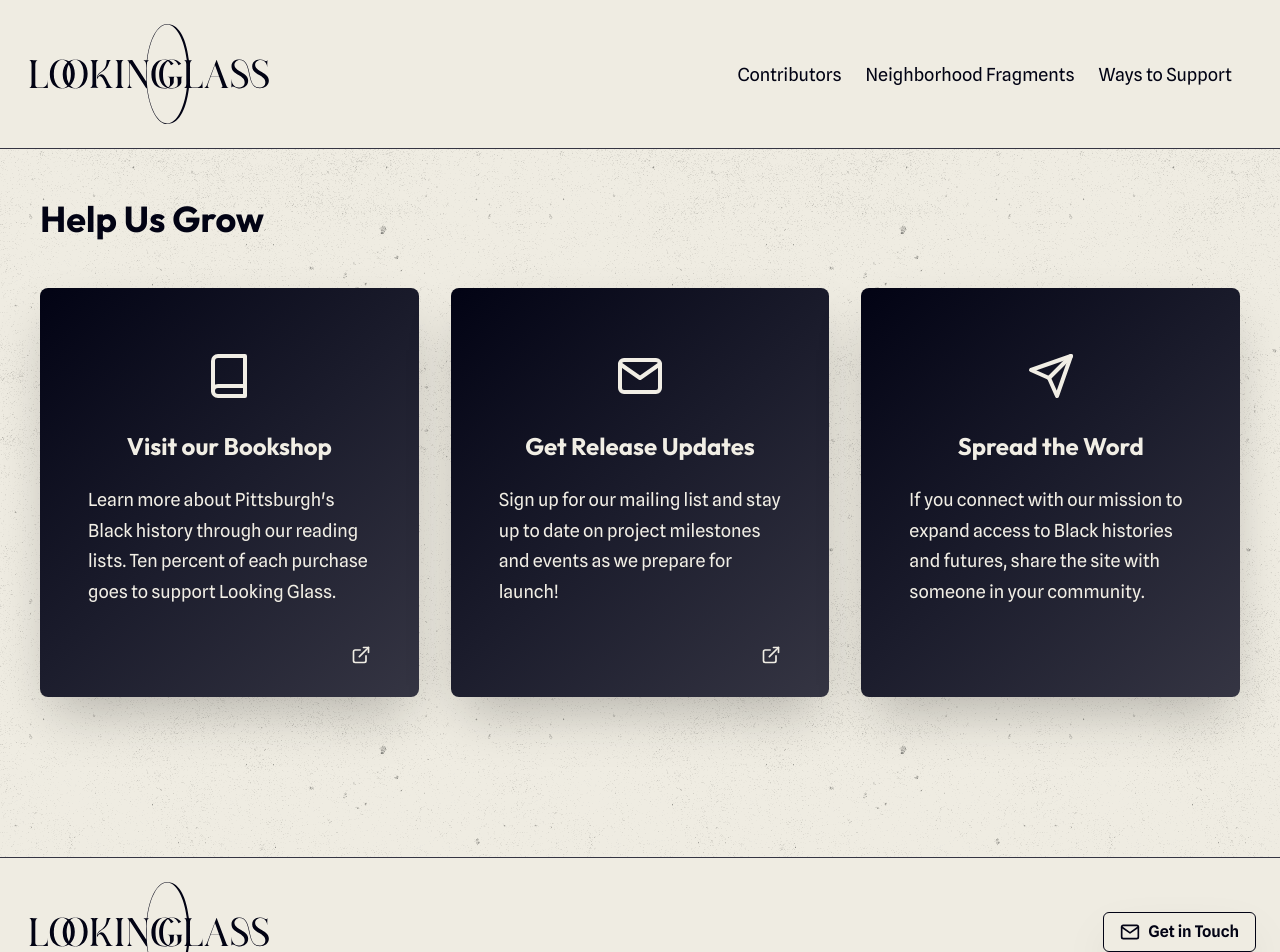
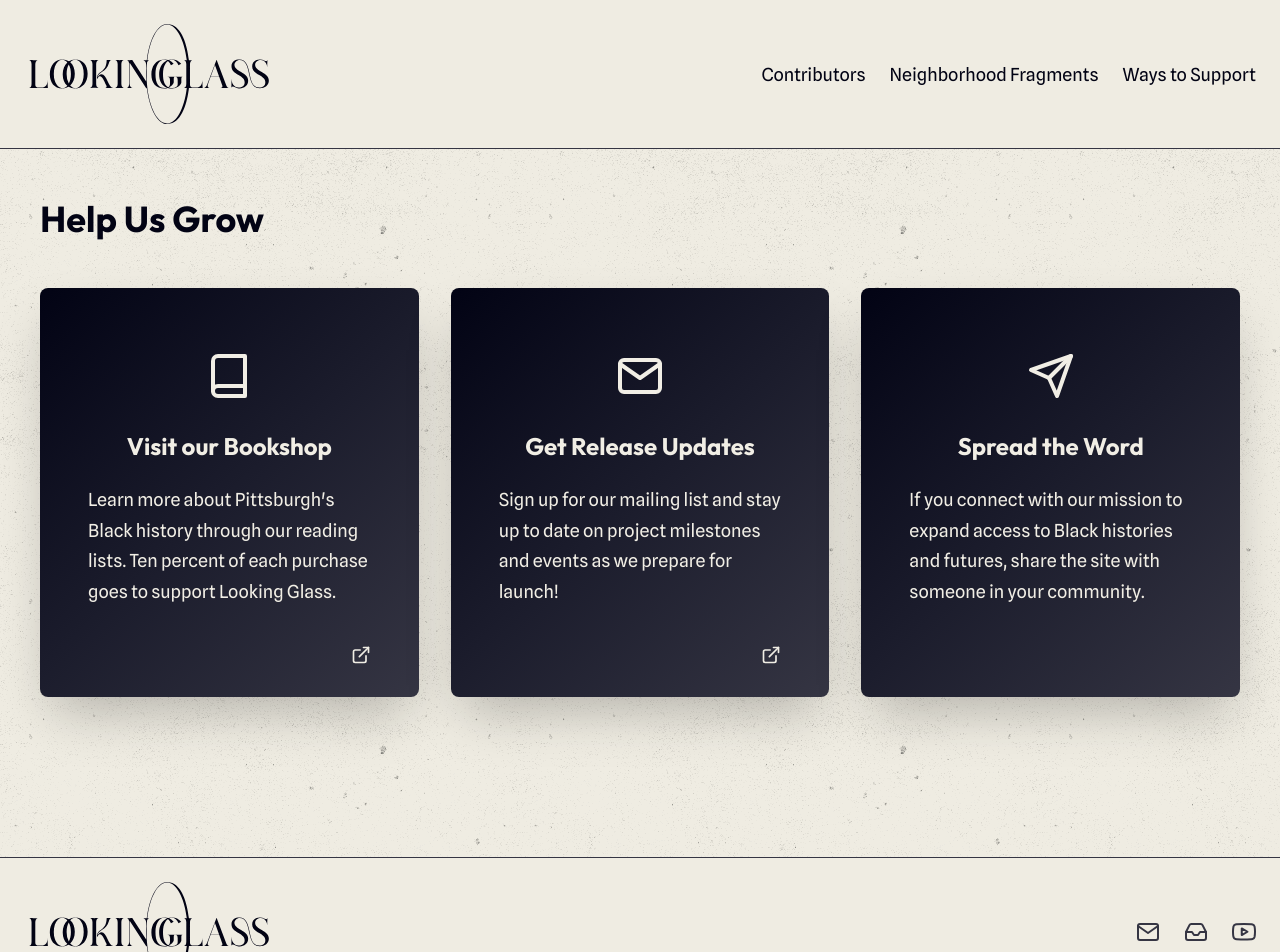
Before and after one commit to lookingglasspgh/lg-site-v1, a Next.js app: page /support in a window 1280 px wide. Shown: the top 952 px of the page. Built offline with nearby package versions, Linux system fonts and the light colour scheme.

Commit message:
feat: social links in footer

```diff
--- a/package.json
+++ b/package.json
@@ -14,7 +14,7 @@
     "@emotion/react": "^11.11.0",
     "@emotion/styled": "^11.11.0",
     "framer-motion": "^10.12.8",
-    "next": "13.4.1",
+    "next": "13.5",
     "prop-types": "^15.8.1",
     "react": "18.2.0",
     "react-device-detect": "^2.2.3",
--- a/src/components/common/ContactButton/ContactButton.jsx
+++ b/src/components/common/ContactButton/ContactButton.jsx
@@ -21,9 +21,9 @@ const ContactButton = ({ isFooterButton, ...restProps }) => {
 
   const getButtonStyles = () => (
     {
-      borderColor: isFooterButton ? 'black.500' : 'ivory.400',
-      color: isFooterButton ? 'black.500' : 'ivory.400',
-      hoverBackground: isFooterButton ? 'ivory.600' : 'black.400',
+      borderColor: isFooterButton ? '' : 'ivory.400',
+      color: isFooterButton ? 'black.300' : 'ivory.400',
+      hoverBackground: isFooterButton ? '' : 'black.400',
     }
   );
 
@@ -46,20 +46,24 @@ const ContactButton = ({ isFooterButton, ...restProps }) => {
       color="ivory.400"
     >
       <Button
-        variant="outline"
+        variant={isFooterButton ? 'ghost' : 'outline'}
         color={getButtonStyles().color}
         borderColor={getButtonStyles().borderColor}
         onClick={onButtonClick}
         _hover={{ background: getButtonStyles().hoverBackground }}
+        minWidth="unset"
+        alt={common.footer.CONTACT_ALT}
         {...restProps}
       >
-        <Mail size={20} />
+        <Mail size={24} />
+        { !isFooterButton && (
         <Text
           color={getButtonStyles().color}
           ml="0.5rem"
         >
           {common.CONTACT}
         </Text>
+        )}
       </Button>
     </Tooltip>
   );
--- a/src/components/common/Footer/Footer.jsx
+++ b/src/components/common/Footer/Footer.jsx
@@ -1,8 +1,13 @@
 import React from 'react';
-import { Box, Flex } from '@chakra-ui/react';
+import { Box, Flex, Link } from '@chakra-ui/react';
+import { Inbox, Youtube } from 'react-feather';
 
-import ContactButton from '@/components/common/ContactButton';
+import ContactButton from '../ContactButton';
+
+import common from '@/content/common';
 import SiteImage from '@/components/common/SiteImage';
+
+const lgYoutube = 'https://www.youtube.com/@lookingglasspgh';
 
 const Footer = () => (
   <Flex
@@ -20,8 +25,7 @@ const Footer = () => (
       width={{ base: '200px', md: '250px' }}
       height={{ base: '80px', md: '100px' }}
       position="relative"
-      direction="column"
-      mb={{ base: '2rem', md: '0' }}
+      mb={{ base: '1.5rem', md: '0' }}
     >
       <SiteImage
         src="/resources/logo-lg-black.svg"
@@ -30,11 +34,16 @@ const Footer = () => (
         alt="Looking Glass logo"
       />
     </Box>
-    <Flex id="footer-items">
-      <ContactButton
-        isFooterButton
-        size={{ base: 'sm', md: 'md' }}
-      />
+    <Flex gap="1.5rem" flexDirection="column">
+      <Flex alignItems="center" gap="1.5rem" justifyContent="flex-end">
+        <ContactButton isFooterButton padding="0" height="100%" />
+        <Link color="black.300" href={common.SUBSCRIBE_LINK}>
+          <Inbox size={24} />
+        </Link>
+        <Link color="black.300" href={lgYoutube}>
+          <Youtube size={24} />
+        </Link>
+      </Flex>
     </Flex>
   </Flex>
 );
--- a/src/components/common/NavBar/NavBar.jsx
+++ b/src/components/common/NavBar/NavBar.jsx
@@ -37,6 +37,7 @@ const NavBar = () => (
     <Flex
       id="nav-list"
       display={{ base: 'none', lg: 'flex' }}
+      gap="1.5rem"
     >
       { NavBarRoutes.map((route) => (
         <Link
@@ -45,7 +46,6 @@ const NavBar = () => (
           color="black.500"
           href={route.path}
           fontSize="lg"
-          mr="1.5rem"
           transition="all 0.2s"
           _hover={{ color: 'pink.500' }}
         >
--- a/src/components/home/HeroSection/HeroSection.jsx
+++ b/src/components/home/HeroSection/HeroSection.jsx
@@ -8,7 +8,7 @@ import {
   Text,
   useDisclosure,
 } from '@chakra-ui/react';
-import { Mail, MapPin, PlayCircle } from 'react-feather';
+import { Inbox, MapPin, PlayCircle } from 'react-feather';
 
 import TeenieModal from '../TeenieModal/TeenieModal';
 
@@ -83,7 +83,7 @@ const HeroSection = () => {
               <Button
                 size={{ base: 'md', lg: 'md' }}
               >
-                <Mail size={20} />
+                <Inbox size={20} />
                 <Text ml="0.5rem" variant="secondary">
                   {common.SUBSCRIBE}
                 </Text>
--- a/src/content/common.js
+++ b/src/content/common.js
@@ -7,6 +7,11 @@ const common = {
   BOOKSHOP_LINK: 'https://bookshop.org/shop/looking-glass',
   SUBSCRIBE_LINK: 'https://lookingglasspgh.substack.com/',
   HOME_LINK: 'https://looking-glass.space',
+  footer: {
+    TERMS: 'Terms',
+    PRIVACY: 'Privacy',
+    CONTACT_ALT: 'Contact Email Button',
+  },
 };
 
 export default common;
--- a/src/styles/components.js
+++ b/src/styles/components.js
@@ -39,6 +39,7 @@ export const Divider = {
 export const Heading = {
   baseStyle: {
     color: 'black.500',
+    fontFamily: 'heading',
   },
   variants: {
     secondary: {
@@ -50,6 +51,7 @@ export const Heading = {
 export const Text = {
   baseStyle: {
     color: 'black.500',
+    fontFamily: 'body',
   },
   variants: {
     secondary: {
```
Also changed, not shown: 1 other file (tests, documents, lock files or other folders).
